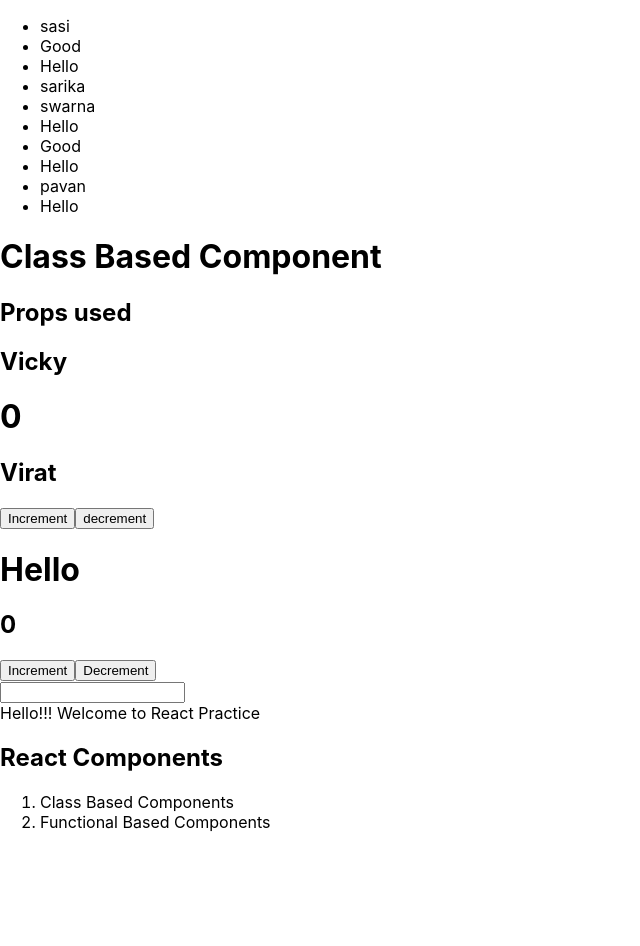
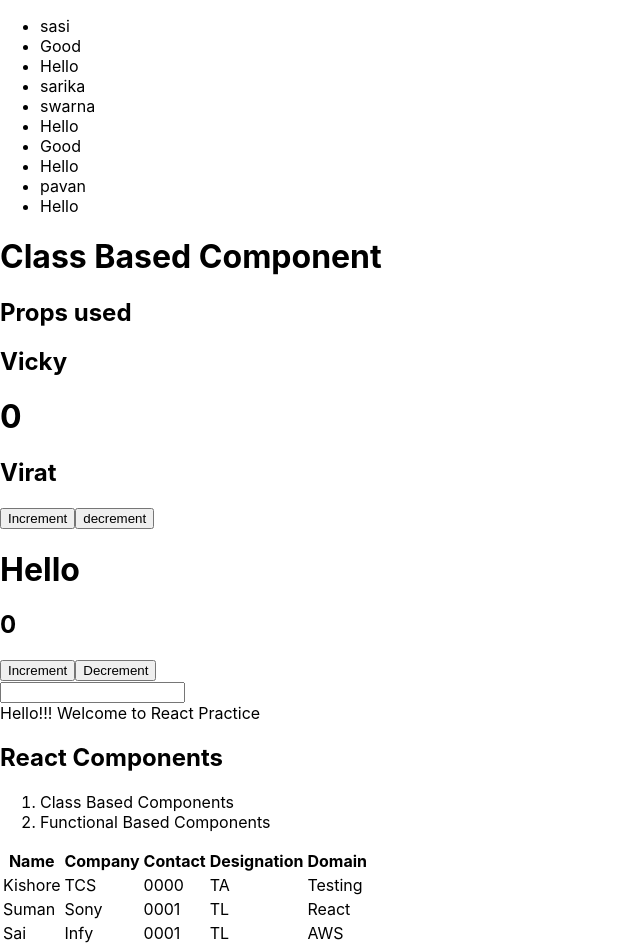
Before and after one commit to VeluruSumanvsn/ReactBatch9, a React (Create React App) app: page / in a window 1280 px wide. Shown: the whole page, without its empty margins (0-640 px from the left). Before the commit the page ends 848 px from the top, so only its background shows below. Built offline with nearby package versions, Linux system fonts and the light colour scheme.

Commit message:
Table added

```diff
--- a/src/App.js
+++ b/src/App.js
@@ -5,6 +5,7 @@ import Header from "./Components/Header";
 import Home from "./Components/Home";
 import Navbar from "./Components/Navbar";
 import Funcbased from "./Components/Funcbased";
+import Table from "./Components/Table";
 
 function App() {
   return (
@@ -15,6 +16,7 @@ function App() {
        <Home />
        <ChangeName />
        <Funcbased />
+       <Table />
     </header>
   );
 }
--- /dev/null
+++ b/src/Components/Table.js
@@ -0,0 +1,43 @@
+import React from 'react'
+
+function Table(){
+    return(
+        <div class="nav">
+            <table class="table">
+                <thead>
+                <tr>
+                        <th>Name</th>
+                        <th>Company</th>
+                        <th>Contact</th>
+                        <th>Designation</th>
+                        <th>Domain</th>
+                    </tr>
+                </thead>
+                <tbody>
+                    <tr>
+                        <td>Kishore</td>
+                        <td>TCS</td>
+                        <td>0000</td>
+                        <td>TA</td>
+                        <td>Testing</td>
+                    </tr>
+                    <tr>
+                        <td>Suman</td>
+                        <td>Sony</td>
+                        <td>0001</td>
+                        <td>TL</td>
+                        <td>React</td>
+                    </tr>
+                    <tr>
+                        <td>Sai</td>
+                        <td>Infy</td>
+                        <td>0001</td>
+                        <td>TL</td>
+                        <td>AWS</td>
+                    </tr>
+                </tbody>
+            </table>
+        </div>
+    )
+}
+export default Table;
```
